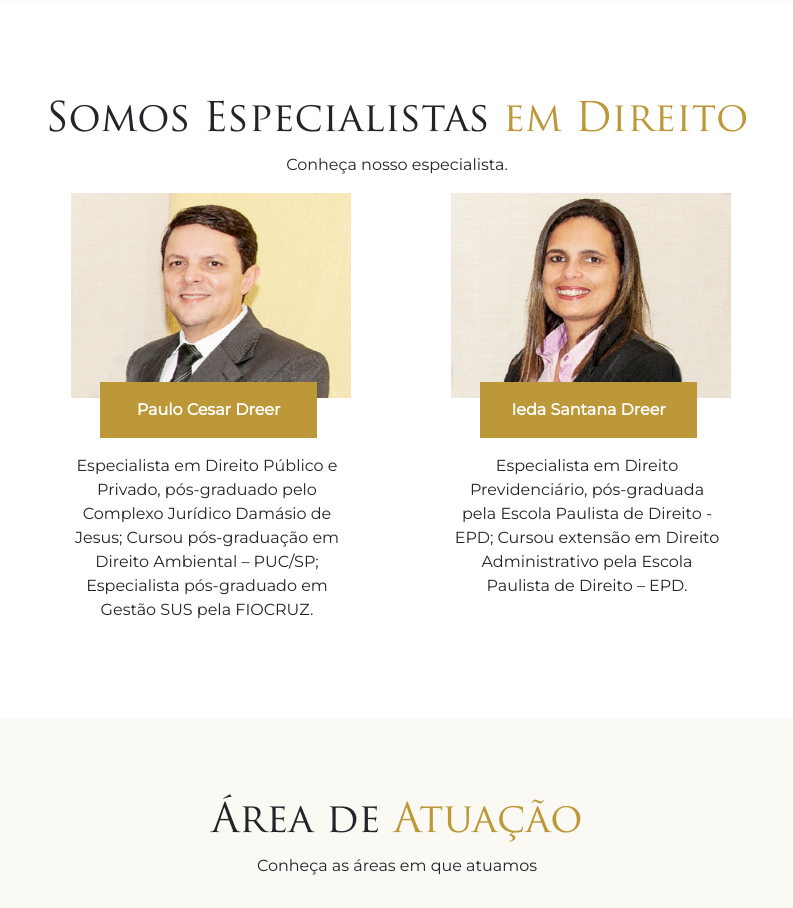
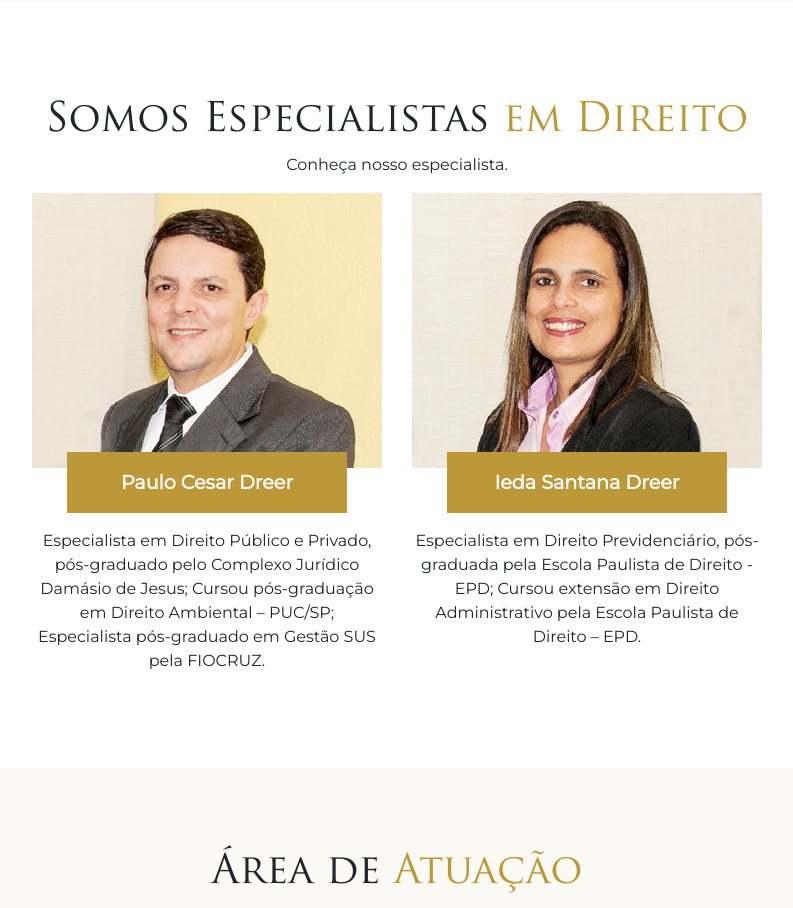
Before and after one commit to gustahenry/advocaciadreer, a PHP site: page / in a window 1280 px wide. Shown: the part 2937-3845 px from the top of the page, without its empty margins (243-1036 px from the left). Run offline with PHP 8.4, Linux system fonts and the light colour scheme; some libraries are stand-ins or nearby versions.

Commit message:
alteracao de margin

```diff
--- a/assests/css/custom.css
+++ b/assests/css/custom.css
@@ -132,24 +132,22 @@ a:hover{
 .especialistas{
 	margin: 6rem 0;
 }
-.card-width{
+.cards-width{
 	width: 17rem;
 }
 .img-adv{
-	width: 280px;
-	height: 205px;
+	width: auto;
+	height: auto;
 }
-.team-name {
+
+.adv-nome{
 	color: #fff;
 	font-weight: bold;
 	background-color: #bc9839;
 	border-color: #bc9839;
 	border-radius: 0;
-}
-.adv-nome{
 	width: 80%;
-	font-size: 1rem;
-	margin: 0 1.8rem;
+	font-size: 1.2rem;
 	padding: 1rem 0.7rem;
 	position: relative;
 	bottom: 1rem;
--- a/index.html
+++ b/index.html
@@ -239,7 +239,7 @@
             <div class="col-sm-4 col-12">
               <div class="card-width mr-auto ml-auto">
                 <img class="img-adv" src="assests/img/adv-1.png" alt="">
-                <div class="text-center team-name adv-nome">Paulo Cesar Dreer</div>
+                <div class="text-center adv-nome mr-auto ml-auto">Paulo Cesar Dreer</div>
                 <div class="text-center">
                   Especialista em Direito Público e Privado,
 pós-graduado pelo Complexo Jurídico
@@ -253,7 +253,7 @@ Gestão SUS pela FIOCRUZ.
             <div class="col-sm-4 col-12">
               <div class="card-width mr-auto ml-auto">
                 <img class="img-adv" src="assests/img/adv-2.png" alt="">
-                <div class="text-center team-name adv-nome">Ieda Santana Dreer</div>
+                <div class="text-center adv-nome mr-auto ml-auto">Ieda Santana Dreer</div>
                 <div class="text-center">
                   Especialista em Direito Previdenciário,
 pós-graduada pela Escola Paulista
```
